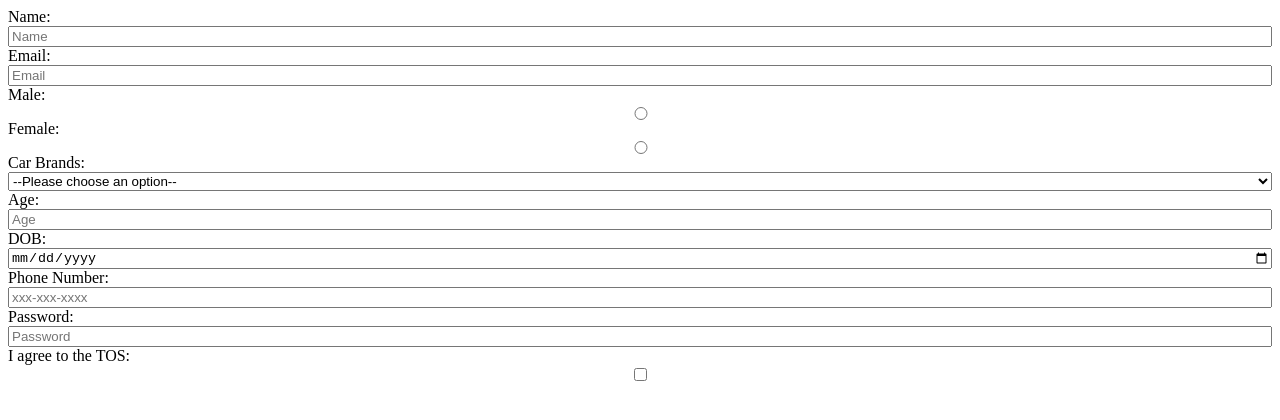
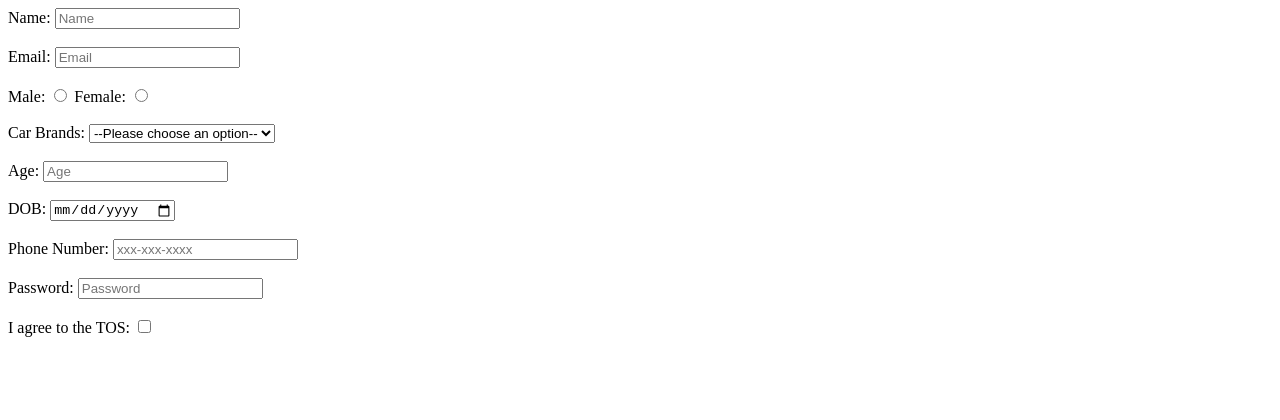
Before and after one commit to acciojob/signup-form-car-Sumitmore161, a website: page main.html in a window 1280 px wide. Drawn offline with Linux system fonts and the light colour scheme.

Commit message:
created a submission

```diff
--- a/main.html
+++ b/main.html
@@ -8,15 +8,18 @@
 
 <body>
 	<!-- the entire body must be written by student -->
-	<form style="display:flex; flex-direction:column; justify-content:center">
+	<form method="post">
 		<label for="name">Name:</label>
 		<input id="name" type="text" name="Name" placeholder="Name" required>
+		<br><br>
 		<label for="email">Email:</label>
 		<input id="email" type="text" name="Email" placeholder="Email" required>
+		<br><br>
 		<label for="gender_m">Male:</label>
 		<input id="gender_m" type="radio" value="male" name="Gender" required>
 		<label for="gender_f">Female:</label>
 		<input id="gender_f" type="radio" value="female" name="Gender" required>
+		<br><br>
 		<label for="cars">Car Brands:</label>
 		<select id="cars">
 			<option value="" disabled selected>--Please choose an option--</option>
@@ -24,16 +27,22 @@
 			<option>Mercedez</option>
 			<option>Tata</option>
 		</select>
+		<br><br>
 		<label for="name">Age:</label>
 		<input id="name" type="Number" name="Age" placeholder="Age" required>
+		<br><br>
 		<label for="name">DOB:</label>
 		<input id="name" type="Date" name="DOB" required>
+		<br><br>
 		<label for="tel">Phone Number:</label>
 		<input id="tel" type="Tel" name="Phone Number"placeholder="xxx-xxx-xxxx">
+		<br><br>
 		<label for="password">Password:</label>
 		<input id="password" type="Password" name="Password" placeholder="Password" required>
+		<br><br>
 		<label for="tos">I agree to the TOS:</label>
 		<input id="tos" type="checkbox" name="I agree to the TOS" required>
+		<br><br>
 	</form>
     <script type="text/javascript" src="./script.js">
 </script>
```
